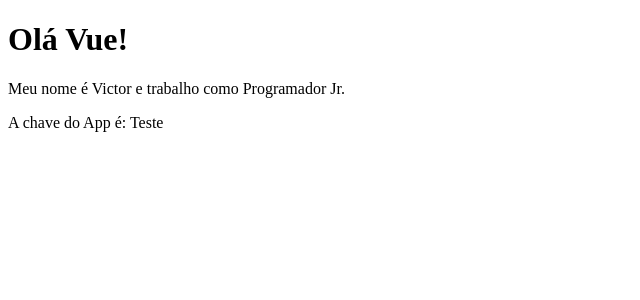
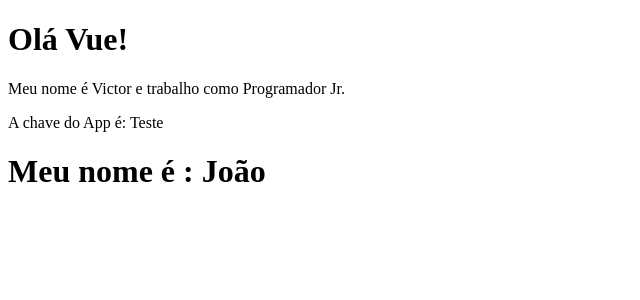
Before and after one commit to victorfreireavfs/VueJs_estudos, a Vue app in the folder 2_/: page / in a window 1280 px wide. Shown: the top 300 px of the page, without its empty margins (0-640 px from the left). Built offline with nearby package versions, Linux system fonts and the light colour scheme.

Commit message:
Entendendo LifeCycleHooks
- criando um componente que modifique o projeto em tempo real assim que iniciado.

```diff
--- a/2_/src/App.vue
+++ b/2_/src/App.vue
@@ -1,17 +1,20 @@
 <template>
   <div>
     <PrimeiroComponente/>
+    <LifeCycle/>
 
   </div>
 </template>
 
 <script>
   import PrimeiroComponente from './components/PrimeiroComponente.vue'
+  import LifeCycle from './components/LifeCycle.vue'
 
   export default{
-      name: "App",
-      components: {
-          PrimeiroComponente
-      }
-        }
+    name: "App",
+    components: {
+      PrimeiroComponente,
+      LifeCycle
+    }
+  }
 </script>
--- /dev/null
+++ b/2_/src/components/LifeCycle.vue
@@ -0,0 +1,30 @@
+<template>
+    <div>
+        <h1>Meu nome é : {{ nome }}</h1>
+    </div>
+</template>
+
+<script>
+// estudar arrow functions
+export default {
+    name: 'LifeCycle',
+
+    data() {
+        return{
+            nome: "ainda não sei!"
+        }
+    },
+
+    created() {
+        setTimeout(()=>{
+            this.nome="Victor"
+        }, 1000)
+    },
+
+    mounted() {
+         setTimeout(()=>{
+            this.nome="João"
+        }, 2000)
+    }
+}
+</script>
```
